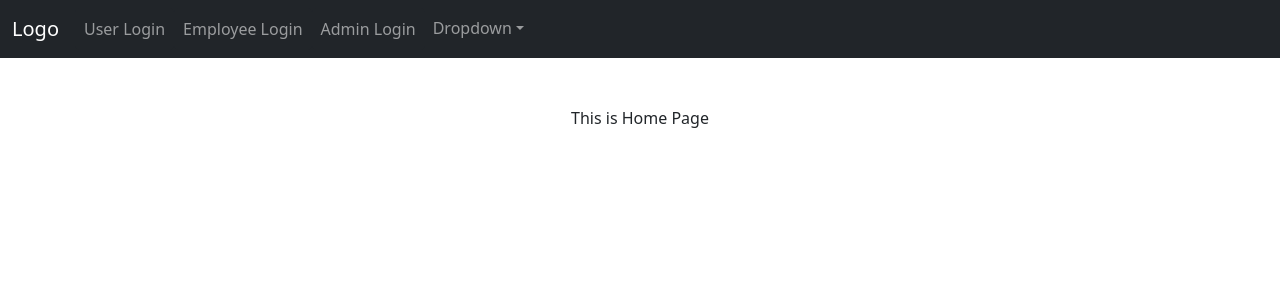
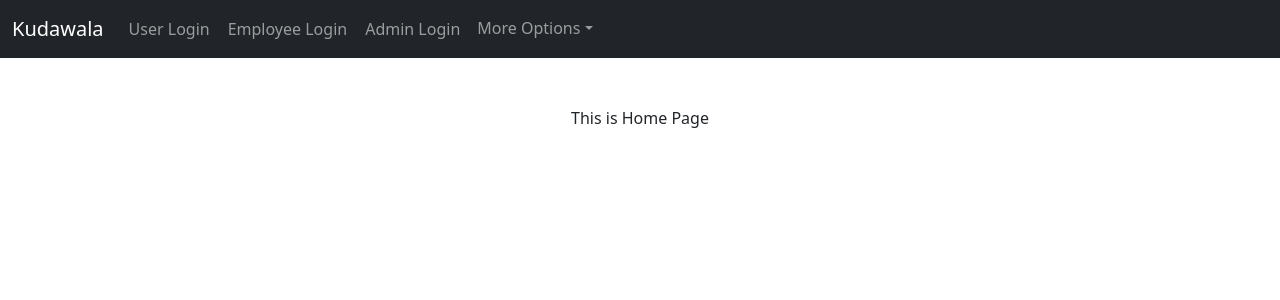
Before and after one commit to vviswadeep/Hack_O_Pitch, a Flask app: page / in a window 1280 px wide. Shown: the top 300 px of the page. Run offline with Flask 2, Linux system fonts and the light colour scheme; some libraries are stand-ins or nearby versions.

Commit message:
db updated

```diff
--- a/templates/homepage.html
+++ b/templates/homepage.html
@@ -15,7 +15,7 @@
 		<div id="app">
 				<nav class="navbar navbar-expand-sm bg-dark navbar-dark" style="text-align:left;">
           <div class="container-fluid">
-            <a class="navbar-brand" href="#">Logo</a>
+            <a class="navbar-brand" href="#">Kudawala</a>
             <button class="navbar-toggler" type="button" data-bs-toggle="collapse" data-bs-target="#collapsibleNavbar">
               <span class="navbar-toggler-icon"></span>
             </button>
@@ -31,11 +31,10 @@
                   <button type="button" class="btn btn-dark nav-link" v-on:click="adminlogin">Admin Login</button>
                 </li>
                 <li class="nav-item dropdown">
-                  <a class="nav-link dropdown-toggle" href="#" role="button" data-bs-toggle="dropdown">Dropdown</a>
+                  <a class="nav-link dropdown-toggle" href="#" role="button" data-bs-toggle="dropdown">More Options</a>
                   <ul class="dropdown-menu">
-                    <li><a class="dropdown-item" href="#">Link</a></li>
-                    <li><a class="dropdown-item" href="#">Another link</a></li>
-                    <li><a class="dropdown-item" href="#">A third link</a></li>
+                    <li><a class="dropdown-item" href="#">Contact Us</a></li>
+                    <li><a class="dropdown-item" href="#">Testimonials</a></li>
                   </ul>
                 </li>
               </ul>
```
Also changed, not shown: db.sqlite3.
